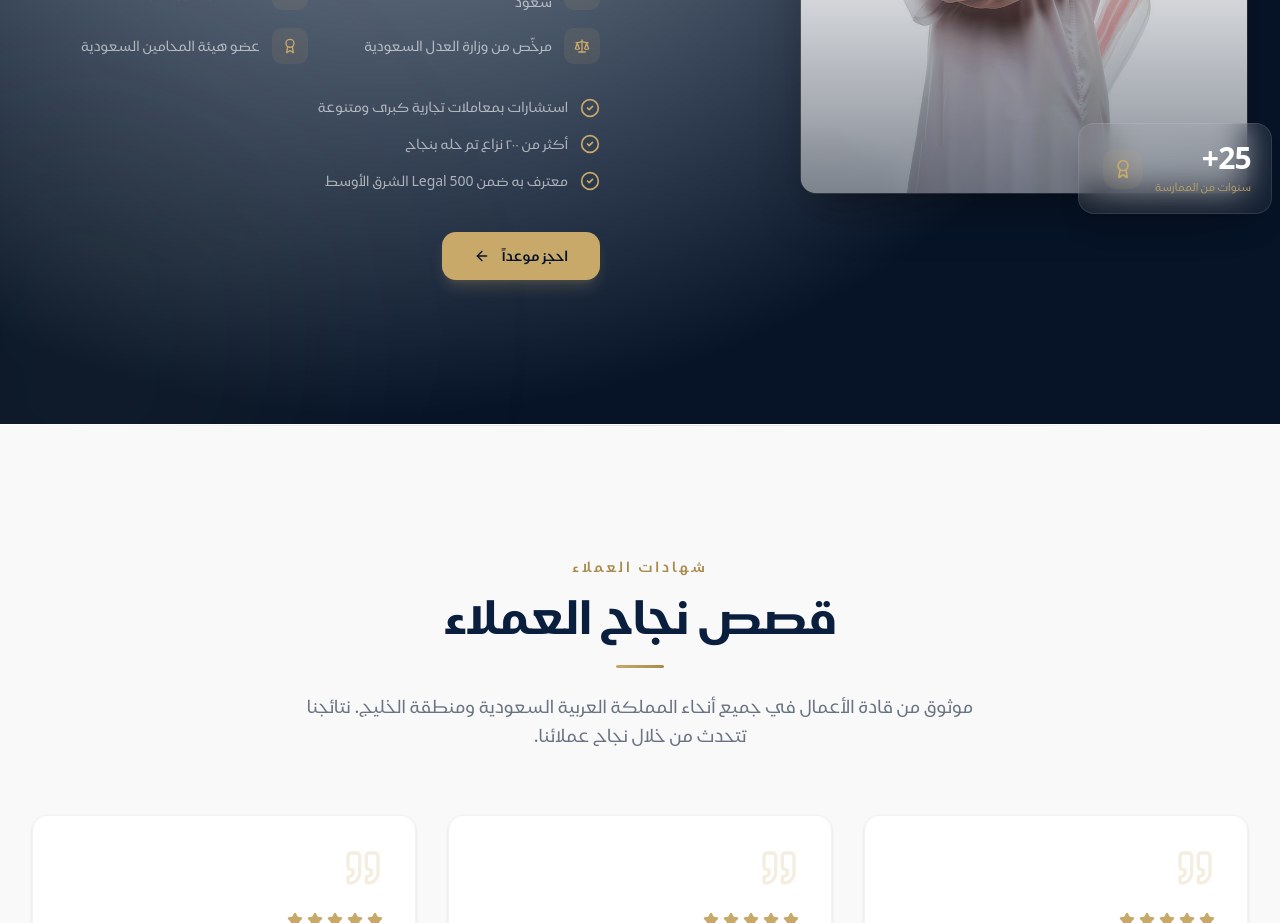
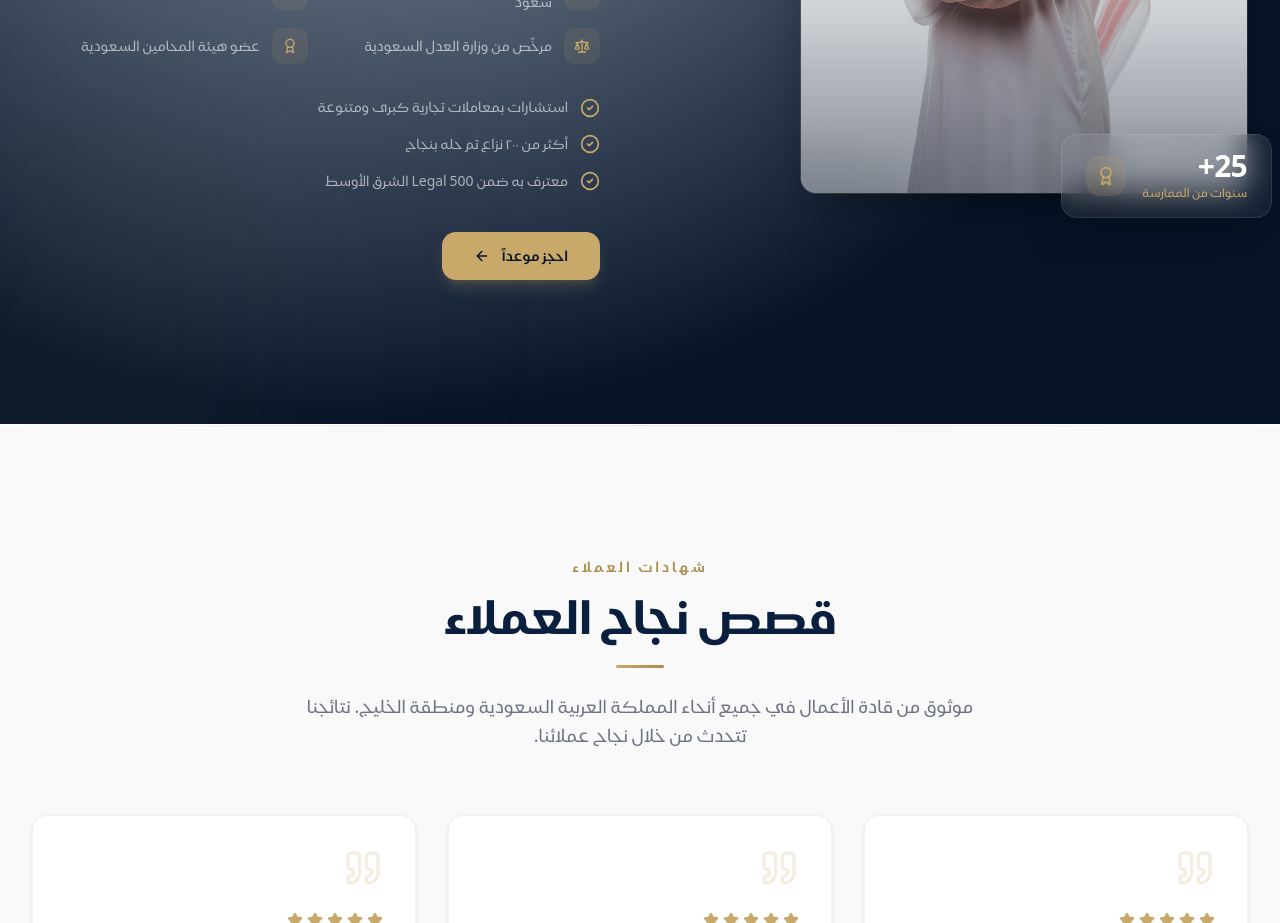
Before and after one commit to majeeddane/law, a Next.js app: page / in a window 1280 px wide. Shown: the part 3220-4143 px from the top of the page. Built offline with nearby package versions, Linux system fonts and the light colour scheme.

Commit message:
Fix badge layout and clipping in AboutFounder component

```diff
--- a/src/components/law-firm/AboutFounder.tsx
+++ b/src/components/law-firm/AboutFounder.tsx
@@ -77,18 +77,18 @@ export function AboutFounder() {
               </div>
 
               {/* Floating glass badge with years counter */}
-              <div className="absolute -bottom-5 right-0 lg:-right-6">
-                <div className="glass rounded-2xl px-5 py-4 shadow-xl">
-                  <div className="flex items-center gap-3">
+              <div className="absolute -bottom-6 right-4 lg:-right-6 z-20">
+                <div className="glass rounded-2xl px-6 py-4 shadow-2xl border border-white/10 bg-[#0A1F3D]/60 backdrop-blur-md">
+                  <div className="flex items-center gap-4">
                     <div className="flex flex-col">
-                      <span className="text-3xl font-bold text-white tracking-tight">
+                      <span className="text-3xl font-bold text-white tracking-tight leading-none">
                         <AnimatedCounter end={25} duration={2000} suffix="+" />
                       </span>
-                      <span className="text-[11px] text-gold/80 font-medium mt-0.5">
+                      <span className="text-xs text-gold font-medium mt-1 whitespace-nowrap">
                         {t.about.yearsLabel}
                       </span>
                     </div>
-                    <div className="w-10 h-10 rounded-xl bg-gold/10 flex items-center justify-center ml-1">
+                    <div className="w-10 h-10 rounded-xl bg-gold/15 flex items-center justify-center shrink-0">
                       <Award className="w-5 h-5 text-gold" />
                     </div>
                   </div>
```
